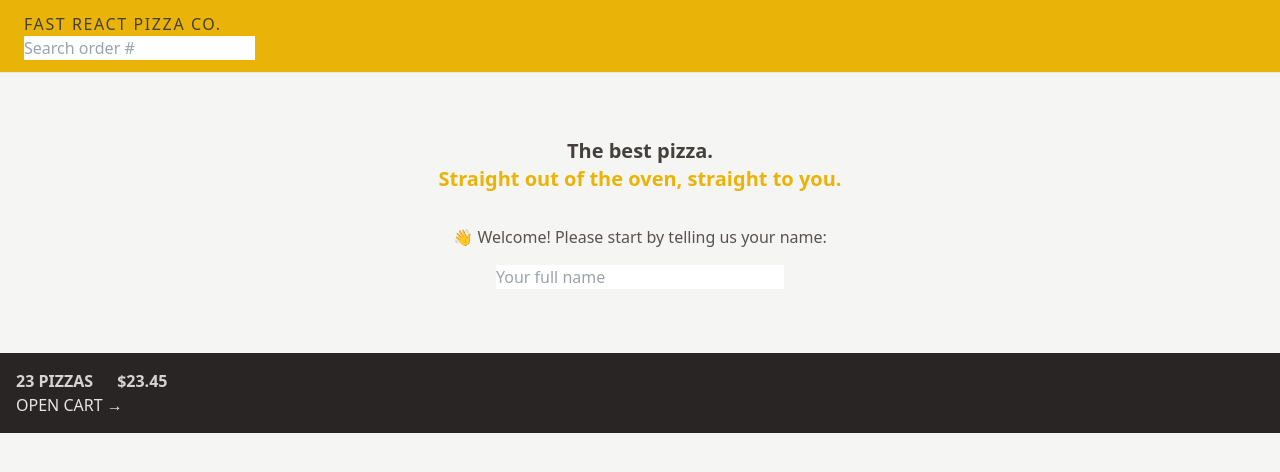
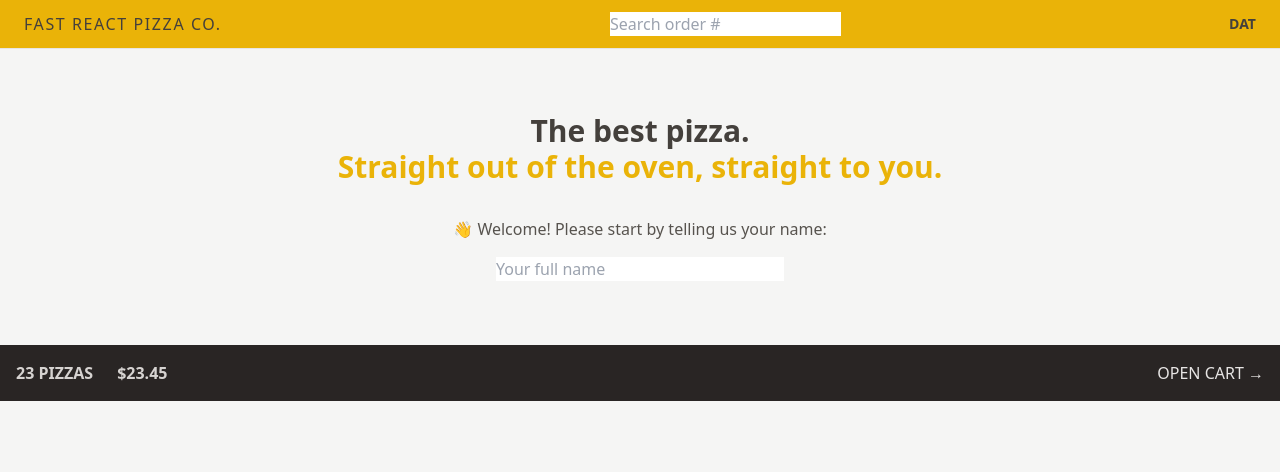
Before and after one commit to tangthiendat/fast-react-pizza, a React (Vite) app: page / in a window 1280 px wide. Shown: the top 472 px of the page. Built offline with nearby package versions, Linux system fonts and the light colour scheme.

Commit message:
Using Flexbox

```diff
--- a/src/features/cart/CartOverview.jsx
+++ b/src/features/cart/CartOverview.jsx
@@ -1,6 +1,6 @@
 function CartOverview() {
   return (
-    <div className="bg-stone-800 px-4 py-4 text-sm uppercase text-stone-200 md:text-base">
+    <div className="flex items-center justify-between bg-stone-800 px-4 py-4 text-sm uppercase text-stone-200 md:text-base">
       <p className="space-x-4 font-semibold text-stone-300 sm:space-x-6 ">
         <span>23 pizzas</span>
         <span>$23.45</span>
--- a/src/features/user/Username.jsx
+++ b/src/features/user/Username.jsx
@@ -1,5 +1,5 @@
 function Username() {
-  return <div className="hidden text-sm font-semibold">Dat</div>;
+  return <div className="hidden text-sm font-semibold md:block">Dat</div>;
 }
 
 export default Username;
--- a/src/ui/Header.jsx
+++ b/src/ui/Header.jsx
@@ -4,7 +4,7 @@ import Username from "../features/user/Username";
 
 function Header() {
   return (
-    <header className="border-b border-stone-200 bg-yellow-500 px-4 py-3 uppercase sm:px-6">
+    <header className="flex items-center justify-between border-b border-stone-200 bg-yellow-500 px-4 py-3 uppercase sm:px-6">
       <Link to="/" className="tracking-widest">
         Fast React Pizza Co.
       </Link>
--- a/src/ui/Home.jsx
+++ b/src/ui/Home.jsx
@@ -1,8 +1,8 @@
 import CreateUser from "../features/user/CreateUser";
 function Home() {
   return (
-    <div className="my-10 text-center sm:my-16">
-      <h1 className="mb-8 text-center text-xl font-semibold">
+    <div className=" my-10 px-4 text-center sm:my-16">
+      <h1 className="mb-8 px-4 text-center text-xl font-semibold md:text-3xl">
         The best pizza.
         <br />
         <span className="text-yellow-500">
```
